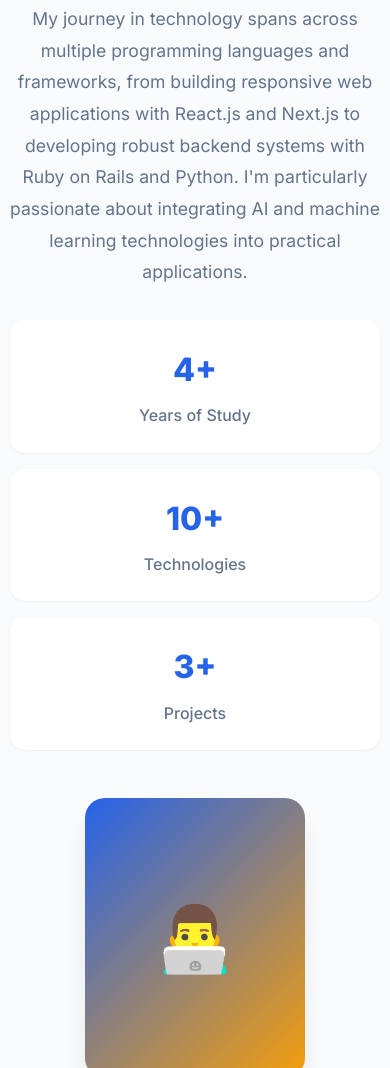
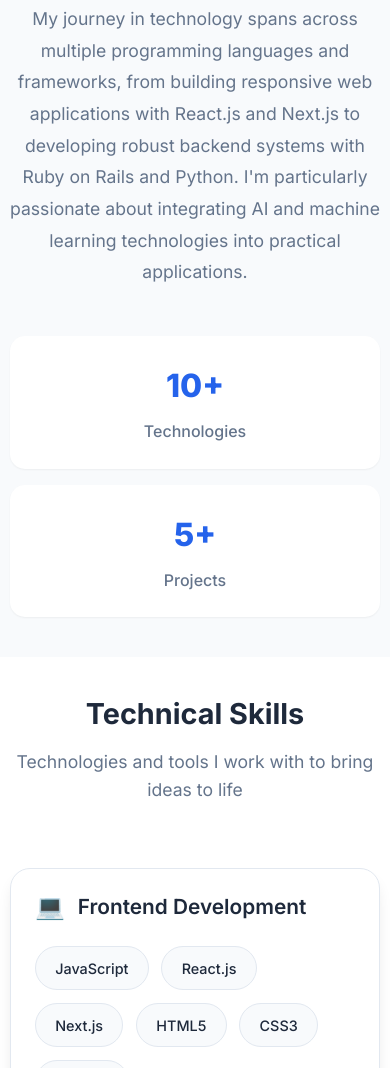
Before and after one commit to SenH7/SenH7.github.io, a plain HTML site: page index.html in a window 390 px wide. Shown: the part 932-2000 px from the top of the page. Drawn offline with Linux system fonts and the light colour scheme.

Commit message:
update web format

```diff
--- a/css/styles.css
+++ b/css/styles.css
@@ -15,7 +15,6 @@
     --text-muted: #94a3b8;
     --bg-light: #f8fafc;
     --bg-white: #ffffff;
-    --bg-gray: #f1f5f9;
     --border-light: #e2e8f0;
     --border-gray: #cbd5e1;
     --shadow-sm: 0 1px 2px 0 rgb(0 0 0 / 0.05);
@@ -219,6 +218,10 @@ nav {
     text-decoration: none;
     position: relative;
     overflow: hidden;
+    border: none;
+    cursor: pointer;
+    user-select: none;
+    -webkit-tap-highlight-color: transparent;
 }
 
 .cta-button.primary {
@@ -276,9 +279,11 @@ nav {
 
 .about-content {
     display: grid;
-    grid-template-columns: 2fr 1fr;
+    grid-template-columns: 1fr;
     gap: 4rem;
     align-items: center;
+    max-width: 1000px;
+    margin: 0 auto;
 }
 
 .about-text h3 {
@@ -295,9 +300,12 @@ nav {
 
 .about-stats {
     display: grid;
-    grid-template-columns: repeat(3, 1fr);
+    grid-template-columns: repeat(2, 1fr);
     gap: 2rem;
-    margin-top: 2rem;
+    margin-top: 3rem;
+    max-width: 600px;
+    margin-left: auto;
+    margin-right: auto;
 }
 
 .stat {
@@ -324,32 +332,6 @@ nav {
 .stat-label {
     color: var(--text-light);
     font-weight: 500;
-}
-
-.about-image {
-    text-align: center;
-}
-
-.image-placeholder {
-    width: 280px;
-    height: 350px;
-    background: var(--gradient-primary);
-    border-radius: 20px;
-    display: flex;
-    align-items: center;
-    justify-content: center;
-    margin: 0 auto;
-    box-shadow: var(--shadow-xl);
-    transition: transform 0.3s ease;
-}
-
-.image-placeholder:hover {
-    transform: scale(1.02) rotate(1deg);
-}
-
-.placeholder-icon {
-    font-size: 4rem;
-    filter: brightness(1.2);
 }
 
 /* ===== SKILLS SECTION ===== */
@@ -627,6 +609,10 @@ nav {
     color: var(--text-dark);
     font-weight: 600;
     border: 1px solid var(--border-light);
+    text-decoration: none;
+    cursor: pointer;
+    user-select: none;
+    -webkit-tap-highlight-color: transparent;
 }
 
 .social-link:hover {
@@ -674,26 +660,44 @@ footer p:last-child {
     }
 }
 
-@keyframes slideInLeft {
-    from {
-        opacity: 0;
-        transform: translateX(-30px);
-    }
-    to {
-        opacity: 1;
-        transform: translateX(0);
-    }
+/* ===== FOCUS STYLES FOR ACCESSIBILITY ===== */
+a:focus,
+button:focus {
+    outline: none;
+    box-shadow: 0 0 0 3px rgba(37, 99, 235, 0.3);
+    border-radius: inherit;
 }
 
-@keyframes slideInRight {
-    from {
-        opacity: 0;
-        transform: translateX(30px);
-    }
-    to {
-        opacity: 1;
-        transform: translateX(0);
-    }
+.cta-button:focus {
+    outline: none;
+    box-shadow: 0 0 0 3px rgba(37, 99, 235, 0.3);
+    border-radius: 50px;
+}
+
+.social-link:focus {
+    outline: none;
+    box-shadow: 0 0 0 3px rgba(37, 99, 235, 0.3);
+    border-radius: 50px;
+}
+
+.cta-button:focus:not(:focus-visible),
+.social-link:focus:not(:focus-visible),
+a:focus:not(:focus-visible),
+button:focus:not(:focus-visible) {
+    outline: none;
+    box-shadow: none;
+}
+
+.cta-button:active,
+.cta-button:focus,
+.cta-button:hover {
+    border-radius: 50px;
+}
+
+.social-link:active,
+.social-link:focus,
+.social-link:hover {
+    border-radius: 50px;
 }
 
 /* ===== RESPONSIVE DESIGN ===== */
@@ -706,10 +710,12 @@ footer p:last-child {
         grid-template-columns: 1fr;
         gap: 3rem;
         text-align: center;
+        max-width: 800px;
+        margin: 0 auto;
     }
 
     .about-stats {
-        grid-template-columns: repeat(3, 1fr);
+        grid-template-columns: repeat(2, 1fr);
         gap: 1rem;
     }
 
@@ -768,11 +774,6 @@ footer p:last-child {
     .about-stats {
         grid-template-columns: 1fr;
         gap: 1rem;
-    }
-
-    .image-placeholder {
-        width: 220px;
-        height: 280px;
     }
 
     .skills-grid {
@@ -834,26 +835,6 @@ footer p:last-child {
     }
 }
 
-/* ===== UTILITY CLASSES ===== */
-.text-center { text-align: center; }
-.text-left { text-align: left; }
-.text-right { text-align: right; }
-
-.mb-1 { margin-bottom: 0.25rem; }
-.mb-2 { margin-bottom: 0.5rem; }
-.mb-3 { margin-bottom: 0.75rem; }
-.mb-4 { margin-bottom: 1rem; }
-.mb-5 { margin-bottom: 1.25rem; }
-
-.mt-1 { margin-top: 0.25rem; }
-.mt-2 { margin-top: 0.5rem; }
-.mt-3 { margin-top: 0.75rem; }
-.mt-4 { margin-top: 1rem; }
-.mt-5 { margin-top: 1.25rem; }
-
-.hidden { display: none; }
-.visible { display: block; }
-
 /* ===== ACCESSIBILITY ===== */
 @media (prefers-reduced-motion: reduce) {
     *,
@@ -865,50 +846,6 @@ footer p:last-child {
     }
 }
 
-/* Focus styles for accessibility */
-a:focus,
-button:focus {
-    outline: none;
-    box-shadow: 0 0 0 3px rgba(37, 99, 235, 0.3);
-    border-radius: inherit;
-}
-
-/* Custom focus for buttons */
-.cta-button:focus {
-    outline: none;
-    box-shadow: 0 0 0 3px rgba(37, 99, 235, 0.3);
-    border-radius: 50px;
-}
-
-/* Custom focus for social links */
-.social-link:focus {
-    outline: none;
-    box-shadow: 0 0 0 3px rgba(37, 99, 235, 0.3);
-    border-radius: 50px;
-}
-
-.cta-button:focus:not(:focus-visible),
-.social-link:focus:not(:focus-visible),
-a:focus:not(:focus-visible),
-button:focus:not(:focus-visible) {
-    outline: none;
-    box-shadow: none;
-}
-
-.cta-button:active,
-.cta-button:focus,
-.cta-button:hover {
-    border-radius: 50px;
-}
-
-.social-link:active,
-.social-link:focus,
-.social-link:hover {
-    border-radius: 50px;
-}
-
-
-/* High contrast mode support */
 @media (prefers-contrast: high) {
     :root {
         --text-light: var(--text-dark);
--- a/index.html
+++ b/index.html
@@ -58,22 +58,13 @@
 
                     <div class="about-stats">
                         <div class="stat">
-                            <span class="stat-number">4+</span>
-                            <span class="stat-label">Years of Study</span>
-                        </div>
-                        <div class="stat">
                             <span class="stat-number">10+</span>
                             <span class="stat-label">Technologies</span>
                         </div>
                         <div class="stat">
-                            <span class="stat-number">3+</span>
+                            <span class="stat-number">5+</span>
                             <span class="stat-label">Projects</span>
                         </div>
-                    </div>
-                </div>
-                <div class="about-image">
-                    <div class="image-placeholder">
-                        <div class="placeholder-icon">👨‍💻</div>
                     </div>
                 </div>
             </div>
--- a/js/main.js
+++ b/js/main.js
@@ -249,10 +249,11 @@ function validateEmail(email) {
 }
 
 // ===== PERFORMANCE OPTIMIZATION =====
-// Lazy loading for images (if you add more images)
+// Note: Lazy loading images functionality ready for future use
 document.addEventListener('DOMContentLoaded', function() {
     const images = document.querySelectorAll('img[data-src]');
 
+    if (images.length > 0) {
         const imageObserver = new IntersectionObserver((entries, observer) => {
             entries.forEach(entry => {
                 if (entry.isIntersecting) {
@@ -265,49 +266,13 @@ document.addEventListener('DOMContentLoaded', function() {
         });
 
         images.forEach(img => imageObserver.observe(img));
+    }
 });
 
 // ===== ERROR HANDLING =====
 window.addEventListener('error', function(e) {
     console.error('JavaScript error:', e.error);
     // You can add error reporting here if needed
-});
-
-// ===== ACCESSIBILITY IMPROVEMENTS =====
-document.addEventListener('DOMContentLoaded', function() {
-    // Add skip to main content link
-    const skipLink = document.createElement('a');
-    skipLink.href = '#main';
-    skipLink.textContent = 'Skip to main content';
-    skipLink.className = 'skip-link';
-    skipLink.style.cssText = `
-        position: absolute;
-        top: -40px;
-        left: 6px;
-        background: var(--primary-color);
-        color: white;
-        padding: 8px;
-        text-decoration: none;
-        border-radius: 4px;
-        z-index: 9999;
-        transition: top 0.3s;
-    `;
-
-    skipLink.addEventListener('focus', function() {
-        this.style.top = '6px';
-    });
-
-    skipLink.addEventListener('blur', function() {
-        this.style.top = '-40px';
-    });
-
-    document.body.insertBefore(skipLink, document.body.firstChild);
-
-    // Add main landmark
-    const mainElement = document.querySelector('.hero');
-    if (mainElement && !mainElement.id) {
-        mainElement.id = 'main';
-    }
 });
 
 // ===== CONSOLE WELCOME MESSAGE =====
```
Lines whose indentation alone changed are shown as unchanged.
